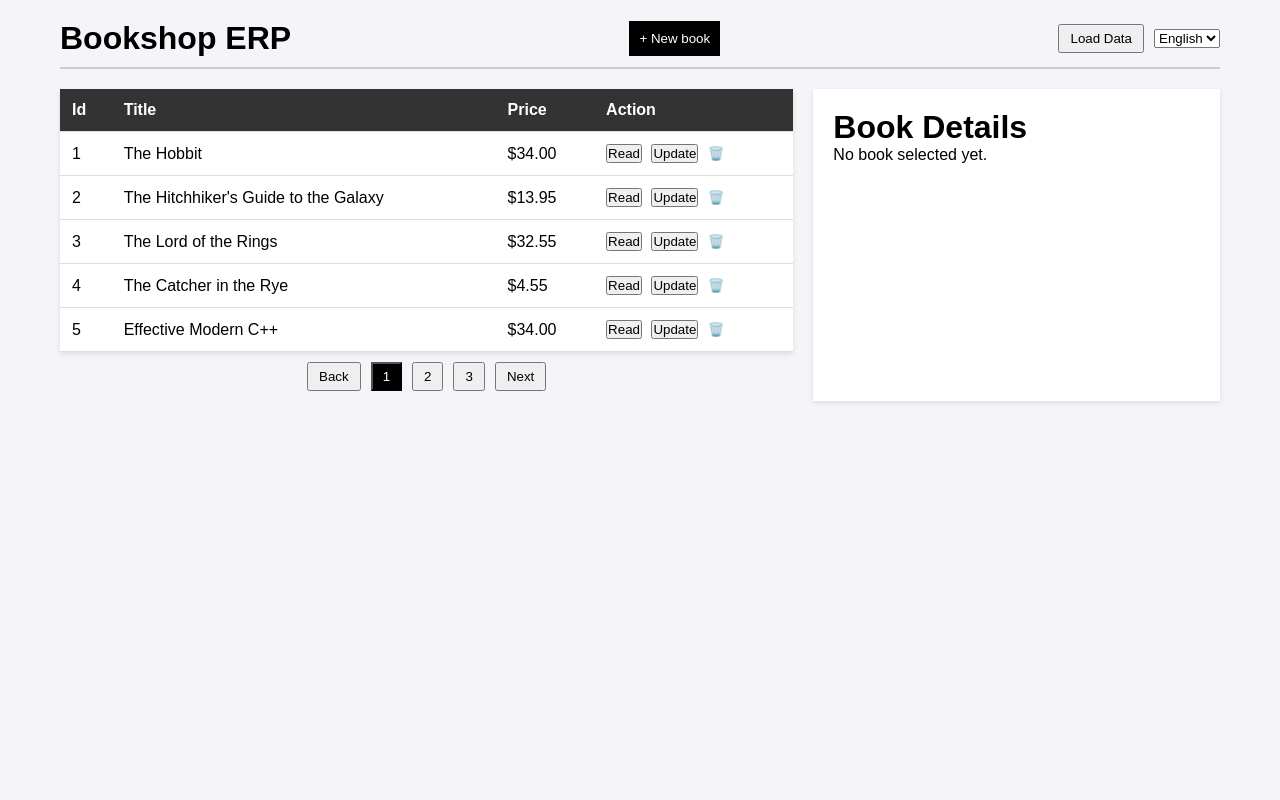
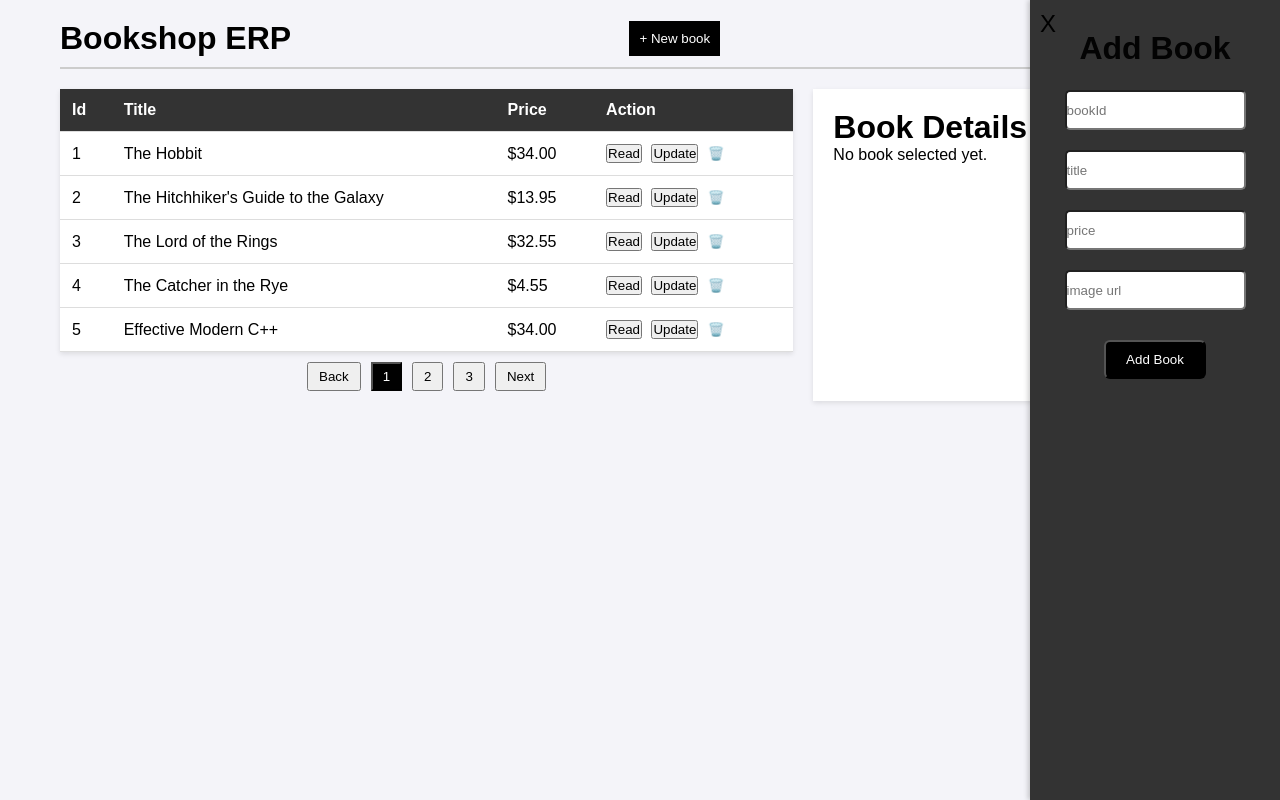
Before and after one commit to ruthiedel/MaromBookWeb, a plain HTML site: page Menue/index.html in a window 1280 px wide. Both pictures are taken after a click on the button "+ New book". Drawn offline with Linux system fonts and the light colour scheme.

Commit message:
add-and-update

```diff
--- a/Menue/conroller.js
+++ b/Menue/conroller.js
@@ -3,13 +3,12 @@
 
 function onLoad() {
     Gbooks = JSON.parse(localStorage.getItem('books'));
-    if(!Gbooks)
-    {
+    if (!Gbooks) {
         Gbooks = Dbooks;
         localStorage.setItem('books', JSON.stringify(Gbooks));
     }
     renderBooks(Gbooks.slice(CurrentBook, CurrentBook + 5));
-    renderNavigateButtons(Math.ceil(Gbooks.length/5),1);
+    renderNavigateButtons(Math.ceil(Gbooks.length / 5), 1);
 }
 
 
@@ -19,8 +18,7 @@ onLoad()
 
 
 
-function onLoadData()
-{
+function onLoadData() {
 
     let bookDetails = document.getElementById("book-details");
     bookDetails.innerHTML = '<h1>Book Details</h1><p>No book selected yet.</p>';
@@ -28,72 +26,76 @@ function onLoadData()
     localStorage.setItem('books', JSON.stringify(Gbooks));
     CurrentBook = 0;
     renderBooks(Gbooks.slice(CurrentBook, CurrentBook + 5));
-    renderNavigateButtons(Math.ceil(Gbooks.length/5),1);
+    renderNavigateButtons(Math.ceil(Gbooks.length / 5), 1);
 }
 
 function onNavBtnClick(i) {
 
-    CurrentBook = (i-1)*5;
-    renderBooks(Gbooks.slice(CurrentBook, CurrentBook+5<Gbooks.length?CurrentBook+5:Gbooks.length));
-    renderNavigateButtons(Math.ceil(Gbooks.length/5),i);
+    CurrentBook = (i - 1) * 5;
+    renderBooks(Gbooks.slice(CurrentBook, CurrentBook + 5 < Gbooks.length ? CurrentBook + 5 : Gbooks.length));
+    renderNavigateButtons(Math.ceil(Gbooks.length / 5), i);
 }
 
 
-function onBookClick(id)
-{
-   const book = Gbooks.find(b=>b.id===id);
-   renderBookDetails(book);
+function onBookClick(id) {
+    const book = Gbooks.find(b => b.id === id);
+    renderBookDetails(book);
 }
 
 
-function onRangeReduce(id)
-{
-    const book = Gbooks.find(b=>b.id===id);
-    book.rate =book.rate-1;
+function onRangeReduce(id) {
+    const book = Gbooks.find(b => b.id === id);
+    book.rate = book.rate - 1;
     localStorage.setItem('books', JSON.stringify(Gbooks));
     document.getElementById(`book-rate`).innerText = book.rate;
 }
 
 
-function onRangeIncrease(id)
-{
-    const book = Gbooks.find(b=>b.id===id);
-    book.rate =book.rate+1;
+function onRangeIncrease(id) {
+    const book = Gbooks.find(b => b.id === id);
+    book.rate = book.rate + 1;
     localStorage.setItem('books', JSON.stringify(Gbooks));
     document.getElementById(`book-rate`).innerText = book.rate;
 }
 
 
-function onBookDelete(id)
-{
-    Gbooks = Gbooks.filter(b=>b.id!==id);
+function onBookDelete(id) {
+    Gbooks = Gbooks.filter(b => b.id !== id);
     localStorage.setItem('books', JSON.stringify(Gbooks));
-    renderBooks(Gbooks.slice(CurrentBook, CurrentBook + 5<Gbooks.length?CurrentBook+5:Gbooks.length));
-    renderNavigateButtons(Math.ceil(Gbooks.length/5),1);
+    renderBooks(Gbooks.slice(CurrentBook, CurrentBook + 5 < Gbooks.length ? CurrentBook + 5 : Gbooks.length));
+    renderNavigateButtons(Math.ceil(Gbooks.length / 5), 1);
 }
 
- function onNextClick()
- {
-    if(CurrentBook+5<Gbooks.length)
-    {
+function onNextClick() {
+    if (CurrentBook + 5 < Gbooks.length) {
 
-        CurrentBook = CurrentBook+5;
-        renderBooks(Gbooks.slice(CurrentBook, CurrentBook + 5<Gbooks.length?CurrentBook+5:Gbooks.length));
-        renderNavigateButtons(Math.ceil(Gbooks.length/5),Math.floor((CurrentBook+5)/5));
+        CurrentBook = CurrentBook + 5;
+        renderBooks(Gbooks.slice(CurrentBook, CurrentBook + 5 < Gbooks.length ? CurrentBook + 5 : Gbooks.length));
+        renderNavigateButtons(Math.ceil(Gbooks.length / 5), Math.floor((CurrentBook + 5) / 5));
 
     }
 
- }
+}
 
- function onPrevClick()
- {
-    if(CurrentBook>=5)
-    {
+function onPrevClick() {
+    if (CurrentBook >= 5) {
 
-        CurrentBook = CurrentBook-5;
-        renderBooks(Gbooks.slice(CurrentBook, CurrentBook + 5<Gbooks.length?CurrentBook+5:Gbooks.length));
-        renderNavigateButtons(Math.ceil(Gbooks.length/5),Math.floor((CurrentBook+5)/5));
+        CurrentBook = CurrentBook - 5;
+        renderBooks(Gbooks.slice(CurrentBook, CurrentBook + 5 < Gbooks.length ? CurrentBook + 5 : Gbooks.length));
+        renderNavigateButtons(Math.ceil(Gbooks.length / 5), Math.floor((CurrentBook + 5) / 5));
 
     }
 
- }
+}
+
+
+function onNewBookClick() {
+   openAddSideBar('add');
+}
+
+
+function onBookUpdateClick(id) {
+    const book = Gbooks.find(b => b.id === id);
+    openAddSideBar('update', book);
+
+}
--- a/Menue/index.html
+++ b/Menue/index.html
@@ -10,7 +10,7 @@
     <div class="container">
         <header>
             <h1>Bookshop ERP</h1>
-            <button class="new-book">+ New book</button>
+            <button class="new-book" onclick="onNewBookClick()">+ New book</button>
             <div class="language-select">
                 <button class="load-data" onclick="onLoadData()">Load Data</button>
                 <select>
@@ -53,7 +53,17 @@
             </section>
         </main>
     </div>
-
+    <sidebar class="sidebar" id="sidebar">
+        <button class="close-btn" onclick="closeSidebar()">X</button>
+        <form class="add-update-form" id="add-update-form">
+            <h1 id="task-name" class="sidebar-item"></h1>
+            <input type="text" placeholder="bookId" class="sidebar-item" id="book-id-input" name="book-id-input">
+            <input type="text" placeholder="title" class="sidebar-item" id="book-title-input" name="book-title-input">
+            <input type="text" placeholder="price" class="sidebar-item" id="book-price-input" name="book-price-input">
+            <input type="text" placeholder="image url" class="sidebar-item" id="book-image-input" name="book-img-input">
+            <button class="button" id="add-update-btn" on></button>
+        </form>
+    </sidebar>
     <script src="bookDB.js"></script>
     <script src="view.js"></script>
     <script src="conroller.js"></script>
--- a/Menue/style.css
+++ b/Menue/style.css
@@ -62,7 +62,8 @@ table {
     box-shadow: 0 2px 5px rgba(0, 0, 0, 0.1);
 }
 
-th, td {
+th,
+td {
     padding: 12px;
     text-align: left;
     border-bottom: 1px solid #ddd;
@@ -95,7 +96,8 @@ td button {
     padding: 5px 10px;
     cursor: pointer;
 }
-.active-btn{
+
+.active-btn {
     background-color: #010101;
     color: #fff;
 }
@@ -129,3 +131,50 @@ td button {
     margin: 0 10px;
     font-size: 1.5rem;
 }
+
+.sidebar {
+    display: none;
+    background-color: #333;
+    color: #030303;
+    position: fixed;
+    top: 0;
+    right: 0;
+    width: 250px;
+    height: 100vh;
+    box-shadow: -2px 0 5px rgba(0, 0, 0, 0.2);
+    z-index: 1000;
+    padding: 20px;
+    text-align: center;
+}
+
+.sidebar-item {
+    margin: 10px;
+    border-radius: 5px;
+    cursor: pointer;
+    height: 40px;
+
+
+}
+
+.button{
+    margin-top: 20px;
+    padding: 10px 20px;
+    background-color: #000;
+    color: #fff;
+
+    cursor: pointer;
+    border-radius: 6px;
+}
+.close-btn {
+    position: absolute;
+    top: 10px;
+    left: 10px;
+    background-color: transparent;
+    border: none;
+    font-size: 24px;
+    cursor: pointer;
+}
+
+.close-btn:hover {
+    color: red;
+}
--- a/Menue/view.js
+++ b/Menue/view.js
@@ -11,7 +11,7 @@ function renderBooks(books) {
             <td>$${book.price.toFixed(2)}</td>
             <td>
                 <button onclick="onBookClick(${book.id})">Read</button>
-                <button>Update</button>
+                <button onclick="onBookUpdateClick(${book.id})">Update</button>
                 <button class="delete" onclick="onBookDelete(${book.id})">🗑️</button>
             </td>
         `;
@@ -20,28 +20,24 @@ function renderBooks(books) {
 }
 
 
-function renderNavigateButtons(num,selectedPage)
-{
+function renderNavigateButtons(num, selectedPage) {
     const pageButtons = document.getElementById("nav-btns");
     pageButtons.innerHTML = '';
     const btns = document.createElement("div");
     btns.innerHTML = '';
-    for(let i=0;i<num;i++)
-    {
-        if(i+1 == selectedPage)
-        {
-            btns.innerHTML += `<button class = "nav-btn active-btn" onclick="onNavBtnClick(${i+1})">${i+1}</button>`;
+    for (let i = 0; i < num; i++) {
+        if (i + 1 == selectedPage) {
+            btns.innerHTML += `<button class = "nav-btn active-btn" onclick="onNavBtnClick(${i + 1})">${i + 1}</button>`;
         }
-        else{
-            btns.innerHTML += `<button class = "nav-btn" onclick="onNavBtnClick(${i+1})">${i+1}</button>`;
+        else {
+            btns.innerHTML += `<button class = "nav-btn" onclick="onNavBtnClick(${i + 1})">${i + 1}</button>`;
         }
     }
     pageButtons.appendChild(btns);
 
 }
 
-function renderBookDetails(book)
-{
+function renderBookDetails(book) {
     let bookDetails = document.getElementById("book-details");
     bookDetails.innerHTML = '';
     bookDetails.innerHTML = `
@@ -56,3 +52,65 @@ function renderBookDetails(book)
                     <button  onclick="onRangeIncrease(${book.id})">+</button>
                 </div>`
 }
+
+
+
+function openAddSideBar(action, book = null) {
+    document.getElementById("sidebar").style.display = "block";
+    document.getElementById("add-update-form").reset();
+    document.getElementById("add-update-btn").innerText = action === "add" ? "Add Book" : "Update Book";
+    document.getElementById("book-id-input").value = book ? book.id : "";
+    document.getElementById("book-title-input").value = book ? book.title : "";
+    document.getElementById("book-price-input").value = book ? book.price : "";
+    document.getElementById("book-image-input").value = book ? book.image : "";
+    if (book) {
+        document.getElementById("add-update-btn").addEventListener("click", onUpdateBook)
+    }
+    else {
+
+        document.getElementById("add-update-btn").addEventListener("click", onAddBook)
+    }
+    document.getElementById("task-name").innerHTML = action === "add" ? "Add Book" : "Update Book";
+
+}
+
+function onAddBook(event) {
+    event.preventDefault();
+    document.getElementById("sidebar").style.display = "none";
+
+    let book = {
+        id: document.getElementById("book-id-input").value,
+        title: document.getElementById("book-title-input").value,
+        price: parseFloat(document.getElementById("book-price-input").value),
+        image: document.getElementById("book-image-input").value
+    };
+    Gbooks.push(book);
+    localStorage.setItem('books', JSON.stringify(Gbooks));
+    if (CurrentBook >= Gbooks.length - 5) {
+        renderBooks(Gbooks.slice(CurrentBook, CurrentBook + 5));
+    }
+    renderNavigateButtons(Math.ceil(Gbooks.length / 5), Math.floor((CurrentBook + 5) / 5));
+}
+
+
+function onUpdateBook(event) {
+    event.preventDefault();
+
+    document.getElementById("sidebar").style.display = "none";
+    let bookId = parseInt(document.getElementById("book-id-input").value);
+    let book = Gbooks.find(b => b.id === bookId);
+    if (book) {
+        book.title = document.getElementById("book-title-input").value;
+        book.price = parseFloat(document.getElementById("book-price-input").value);
+        book.image = document.getElementById("book-image-input").value;
+
+        localStorage.setItem('books', JSON.stringify(Gbooks));
+
+        renderBooks(Gbooks.slice(CurrentBook, CurrentBook + 5));
+    } else {
+        console.error("Book not found");
+    }
+}
+function closeSidebar() {
+    document.getElementById("sidebar").style.display = "none";
+}
```
